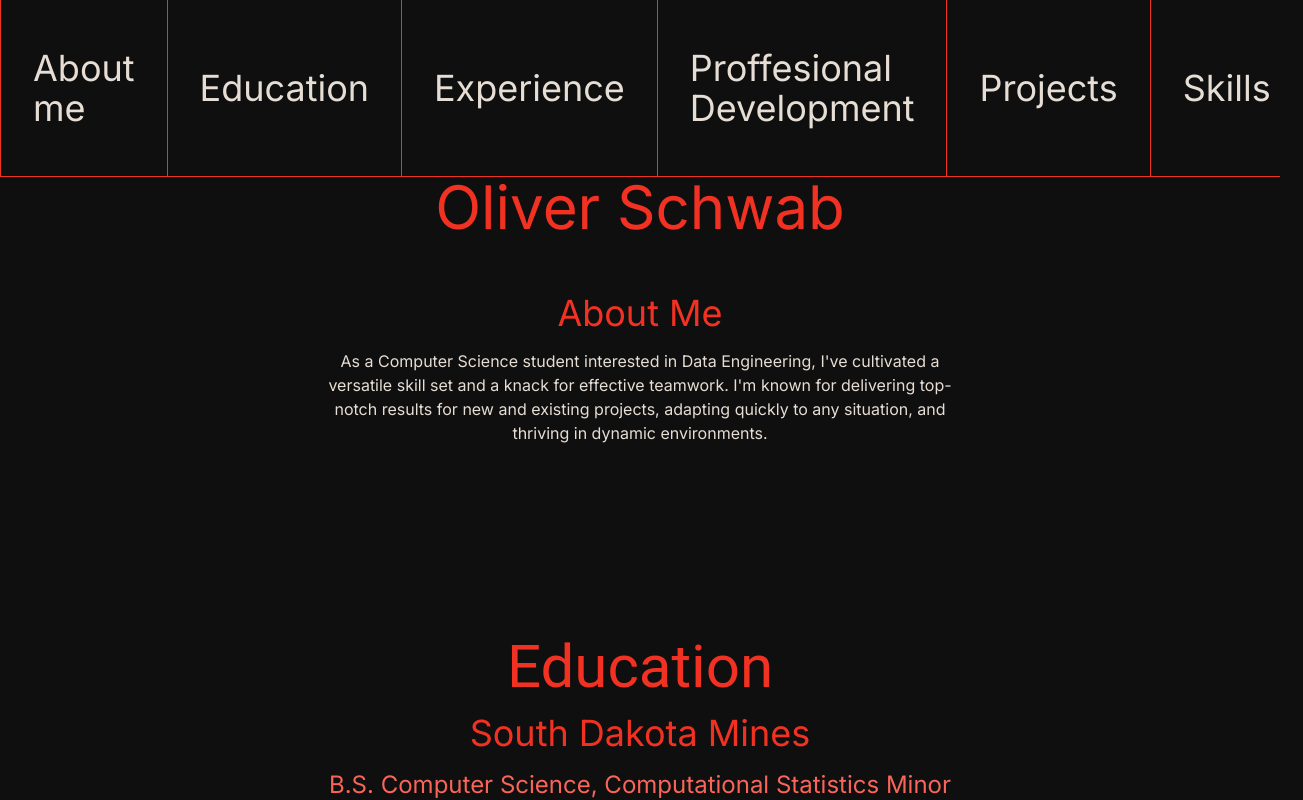
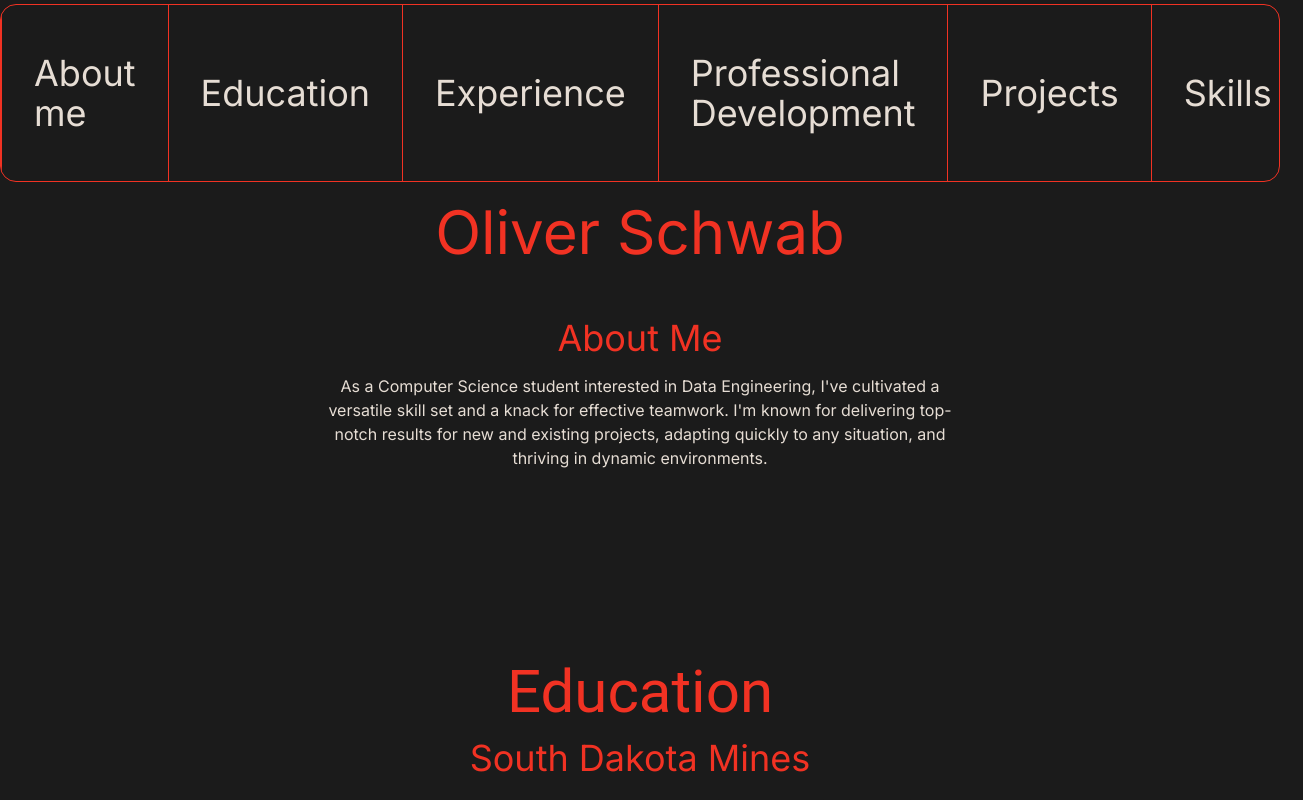
Before and after one commit to OMGItsHappy/PersonalWebsite, a Next.js app: page / in a window 1280 px wide. Shown: the whole page, 1303 px wide, since content can reach past the window. Built offline with nearby package versions, Linux system fonts and the light colour scheme.

Commit message:
updated nav bar

```diff
--- a/src/app/ProfessionalDevelopment.tsx
+++ b/src/app/ProfessionalDevelopment.tsx
@@ -2,7 +2,7 @@ export default function ProfessionalDevelopment() {
     return (<>
 
         <div id = "page">
-            <div id="Proffesional-Development"></div>
+            <div id="Professional-Development"></div>
             <div id = "items">
                 <div id="page-header">
                     <h1>Professional Development</h1>
--- a/src/app/document.css
+++ b/src/app/document.css
@@ -23,7 +23,10 @@ body {
 nav {
     display: flex;
     width: 100%;
-    border-bottom: 1px solid var(--bold);
+    border: 1px solid var(--bold);
+    @apply rounded-2xl;
+    overflow: auto;
+    background-color: rgba(0,0,0,0);
 }
 
 nav > .nav-section {
@@ -36,6 +39,7 @@ nav > .nav-section {
     flex-grow:1;
     color : var(--text);
     @apply text-4xl;
+    background-color: transparent;
 }
 
 #nav-logo-section,
--- a/src/app/globals.css
+++ b/src/app/globals.css
@@ -9,7 +9,7 @@
   --bold: #f13223;
   --text:#E6DDD4;
   --highlight:#FA6559;
-  --background:#0f0f0f;
+  --background:#1b1b1b;
 }
 
 @layer base{
--- a/src/app/layout.tsx
+++ b/src/app/layout.tsx
@@ -26,7 +26,7 @@ export default function RootLayout({
       </head>
       <body>
         <header>
-          <nav>
+          <nav className='mt-1'>
             <div id="about-me" className='nav-section'>
               <Link href = "#AboutMe">About me</Link>
             </div>
@@ -36,8 +36,8 @@ export default function RootLayout({
             <div id="experience" className='nav-section'>
               <Link href="#Experience">Experience</Link>
             </div>
-            <div id= "proffessional-development" className='nav-section'>
-              <Link href="#Proffesional-Development"> Proffesional Development</Link>
+            <div id= "professional-development" className='nav-section'>
+              <Link href="#Professional-Development"> Professional Development</Link>
             </div>
             <div id = "projects" className='nav-section'>
             <Link href="#Projects">Projects</Link>
--- a/src/app/page.tsx
+++ b/src/app/page.tsx
@@ -10,7 +10,7 @@ import Skills from './Skills'
 
 export default function Home() {
   return (
-    <main className="overflow-auto">
+    <main className="overflow-auto pt-5 ">
       <AboutMe />
       <Education/>
       <Experience/>
```
